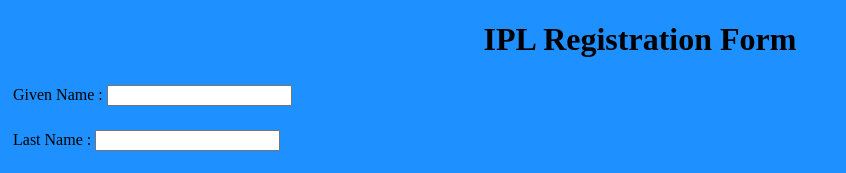
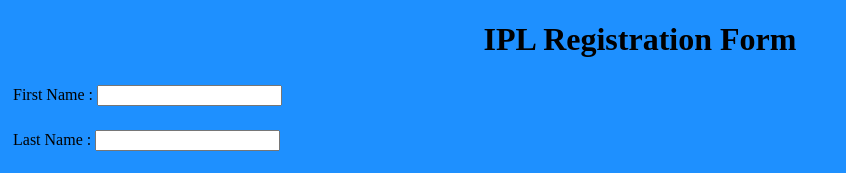
Before and after one commit to Bunnysmartt/Angular, an Angular app: page / in a window 1280 px wide. Shown: the top 173 px of the page, without its empty margins (0-846 px from the left). Built offline with nearby package versions, Linux system fonts and the light colour scheme.

Commit message:
Corrected the name label

```diff
--- a/src/app/app.component.html
+++ b/src/app/app.component.html
@@ -4,7 +4,7 @@
     <div style="text-align: center;">
     <tr>
       <td>
-       <span> Given Name : <input type="text"> </span>
+       <span> First Name : <input type="text"> </span>
       </td>
     </tr>
     &nbsp; &nbsp;
```
